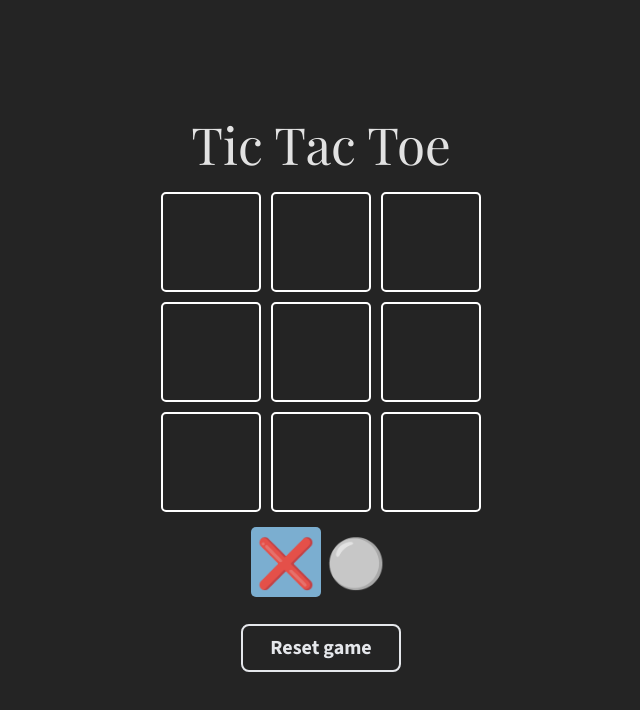
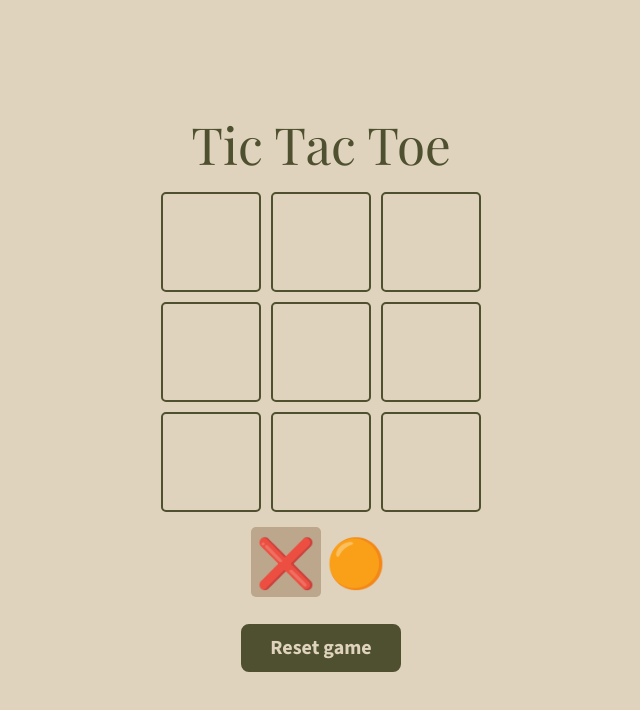
Before and after one commit to nataliatorres/tictactoe, a React (Vite) app: page / in a window 1280 px wide. Shown: the top 710 px of the page, without its empty margins (319-959 px from the left). Built offline with nearby package versions, Linux system fonts and the light colour scheme; a web font is replaced by a local one.

Commit message:
Updating the colors of the page and elements

```diff
--- a/src/App.jsx
+++ b/src/App.jsx
@@ -56,7 +56,7 @@ function App() {
 
   return (
     <main className='w-fit my-10 mx-auto text-center'>
-      <h1 className='my-5'>Tic Tac Toe</h1>
+      <h1 className='my-5 text-[#4f5030]'>Tic Tac Toe</h1>
       <section className='grid grid-cols-3 gap-2.5'>
         {
           // board.map((_, index) => {
@@ -78,7 +78,7 @@ function App() {
         <GameSquare squareStyle={turnSquareStyle} isSelected={turn === TURNS.X}>{TURNS.X}</GameSquare>
         <GameSquare squareStyle={turnSquareStyle} isSelected={turn === TURNS.O}>{TURNS.O}</GameSquare>
       </section>
-      <button onClick={resetGame} className='w-40 py-2 px-3 m-3 bg-transparent font-bold text-xl text-gray-200 border-2 border-solid border-gray-200 rounded-lg transition-200 cursor-pointer hover:bg-[#eee] hover:text-[#222]'>Reset game</button>
+      <button onClick={resetGame} className='w-40 py-2 px-3 m-3 bg-[#4f5030] font-bold text-xl text-[#dfd3bd] border-2 border-solid border-[#4f5030] rounded-lg transition-200 cursor-pointer hover:bg-[#dfd3bd] hover:text-[#222]'>Reset game</button>
 
       <WinnerModal winner={winner} resetGame={resetGame}></WinnerModal>
     </main>
--- a/src/components/GameSquare.jsx
+++ b/src/components/GameSquare.jsx
@@ -5,7 +5,7 @@ const handleClick = () => {
 }
 
     return (
-        <div onClick={handleClick} className={` ${squareStyle ? squareStyle : 'grid w-25 h-25 border-2 rounded-[5px] border-solid border-white place-items-center cursor-pointer text-5xl'} ${isSelected ? 'color-black bg-[#7baed0]' : ''}`}>
+        <div onClick={handleClick} className={` ${squareStyle ? squareStyle : 'grid w-25 h-25 border-2 rounded-[5px] border-solid border-[#4f5030] place-items-center cursor-pointer text-5xl'} ${isSelected ? 'color-black bg-[#BCA78C]' : ''}`}>
             {children}
         </div>
     )
--- a/src/components/WinnerModal.jsx
+++ b/src/components/WinnerModal.jsx
@@ -8,17 +8,17 @@ export function WinnerModal ({winner, resetGame}) {
     return (
         winner !== null && (
         <section className='grid absolute place-items-center w-screen h-screen top-0 left-0 bg-[rgba(0,0,0,0.7)]'>
-            <div className='flex flex-col justify-center items-center gap-5 w-80 h-75 bg-[#111] border-2 border-solid border-gray-200 rounded-xl'>
-            <h2>{winnerText}</h2>
+            <div className='flex flex-col justify-center items-center gap-5 w-80 h-75 bg-[#dfd3bd] rounded-xl'>
+            <h2 className="text-[#4f5030]">{winnerText}</h2>
 
-            <header className='flex gap-3.5 w-fit my-0 mx-auto rounded-xl'>
+            <header className='flex gap-3.5 w-fit my-0 mx-auto rounded-xl text-2xl'>
                 {
                 winner && <GameSquare squareStyle={`w-17.5 h=17.5 pointer-events-none border-transparent`}>{winner}</GameSquare>
                 }
             </header>
 
             <footer>
-                <button onClick={resetGame} className='w-35 py-2 px-3 m-6 bg-transparent font-bold text-lg text-gray-200 border-2 border-solid border-gray-200 rounded-lg transition-200  cursor-pointer hover:bg-[#eee] hover:text-[#222]'>Play again</button>
+                <button onClick={resetGame} className='w-35 py-2 px-3 m-6 bg-[#4f5030] font-bold text-lg text-[#dfd3bd] border-2 border-solid border-[#4f5030] rounded-lg transition-200  cursor-pointer hover:bg-[#dfd3bd] hover:text-[#222]'>Play again</button>
             </footer>
             </div>
         </section>
--- a/src/index.css
+++ b/src/index.css
@@ -5,7 +5,7 @@
 
   color-scheme: light dark;
   color: rgba(255, 255, 255, 0.87);
-  background-color: #242424;
+  background-color: #dfd3bd;
 
   font-synthesis: none;
   text-rendering: optimizeLegibility;
--- a/src/utils/constants.js
+++ b/src/utils/constants.js
@@ -1,6 +1,6 @@
 export const TURNS = {
   X: '❌',
-  O: '⚪'
+  O: '🟠'
 }
 
 export const WINNER_COMBOS = [
```
